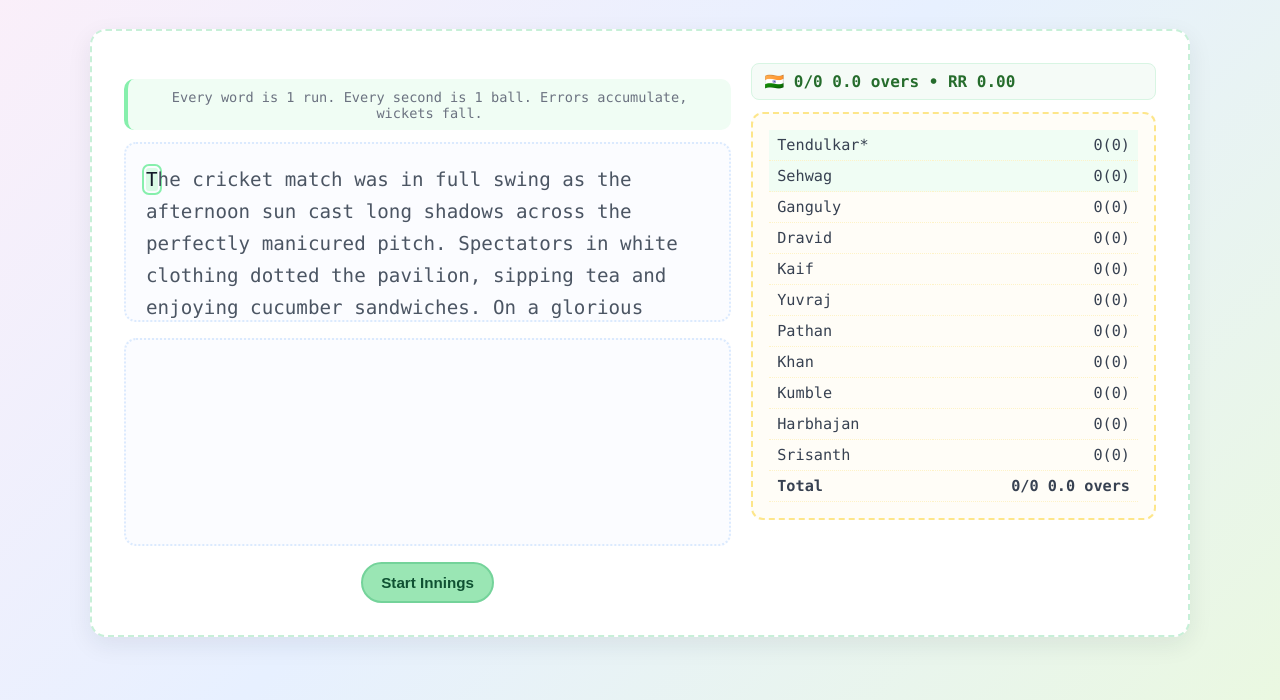
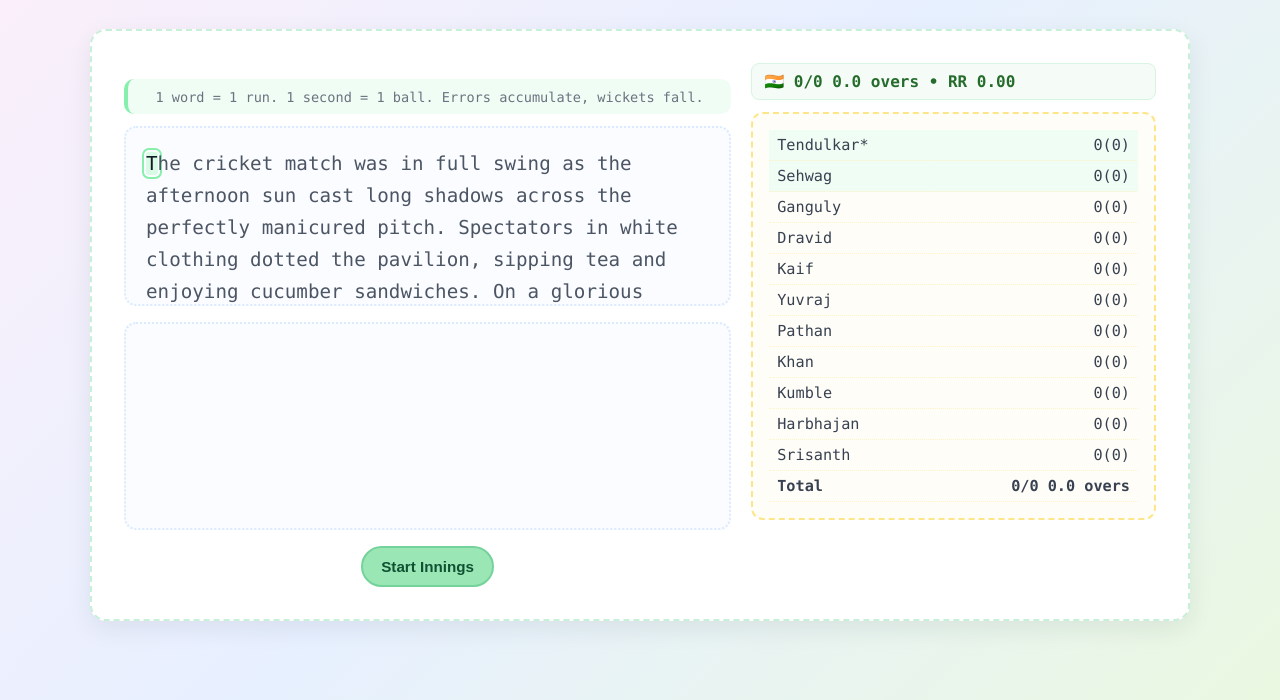
Before and after one commit to meowsoni/typecricket, a plain HTML site: page index.html in a window 1280 px wide. Shown: the part 100-800 px from the top of the page. Drawn offline with Linux system fonts and the light colour scheme.

```diff
--- a/index.html
+++ b/index.html
@@ -21,7 +21,7 @@
         <div class="content-row">
             <div class="left-pane">
                 <div class="instructions">
-                    Every word is 1 run. Every second is 1 ball. Errors accumulate, wickets fall.
+                    1 word = 1 run. 1 second = 1 ball. Errors accumulate, wickets fall.
                 </div>
 
                 <div class="text-display" id="textDisplay"></div>
```
